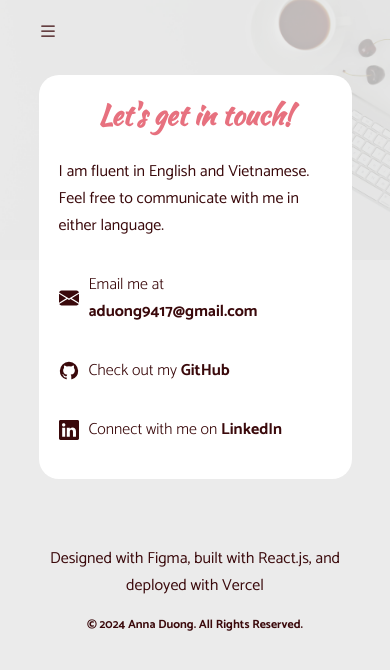
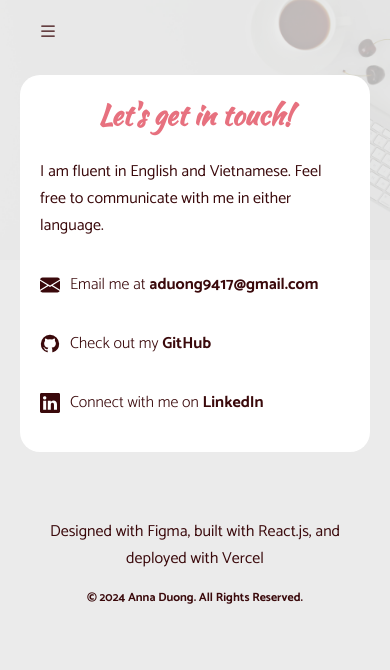
Before and after one commit to annaduong17/portfolio, a React (Create React App) app: page /contact in a window 390 px wide. Shown: the top 670 px of the page. Built offline with nearby package versions, Linux system fonts and the light colour scheme.

Commit message:
adjust Contact margin on mobile

```diff
--- a/src/index.scss
+++ b/src/index.scss
@@ -787,7 +787,7 @@ svg {
       }
 
       .home-description p {
-        font-size: clamp(1rem, 2vw, 1rem);
+        font-size: clamp(1rem, 2vw, 2rem);
       }
 
       .btn {
@@ -925,4 +925,9 @@ svg {
       padding-left: 30px;
     }
   }
+
+  .contact {
+    width: auto;
+    margin-inline: clamp(20px, 5vw, 50px);
+  }
 }
```
